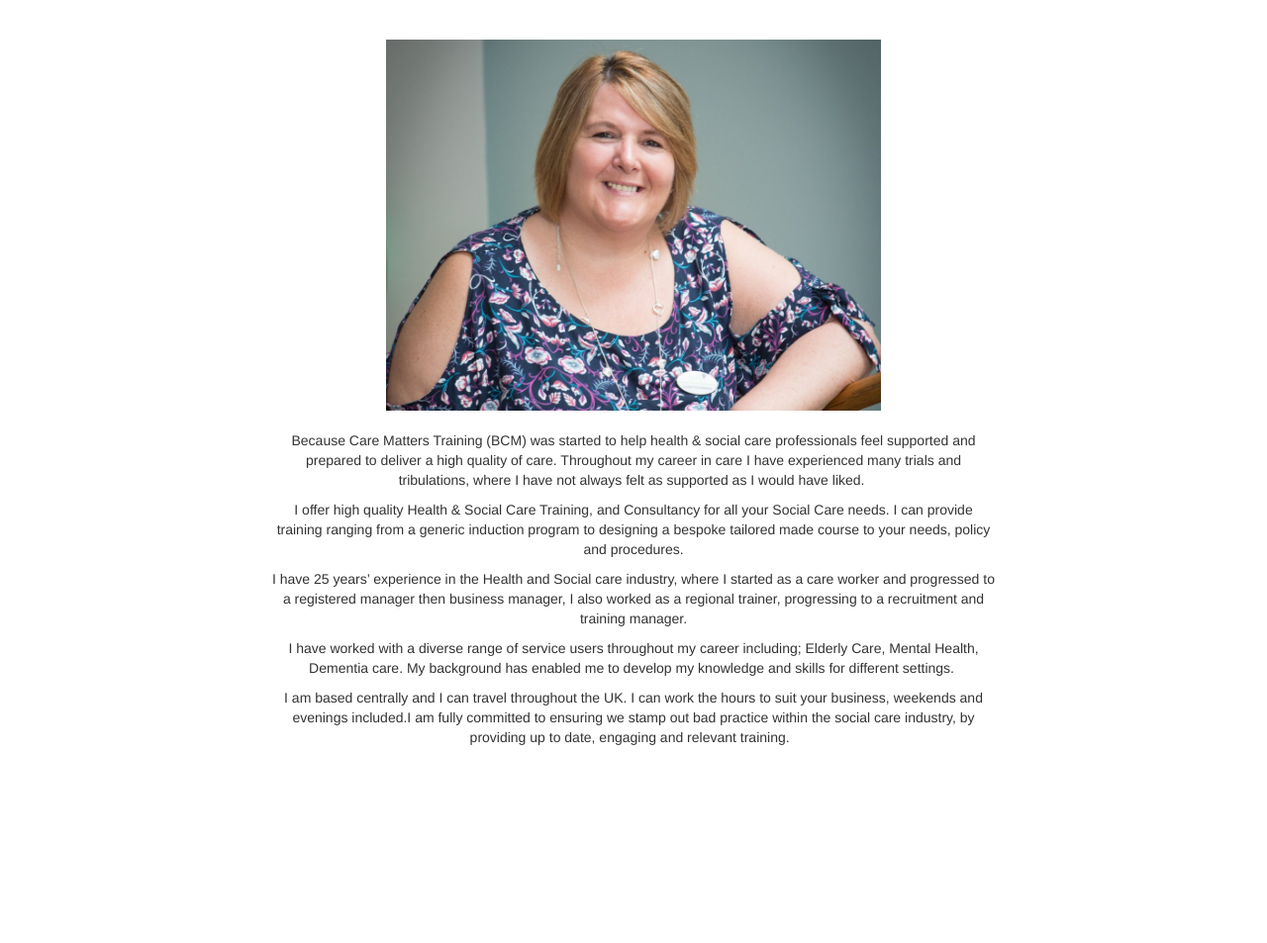
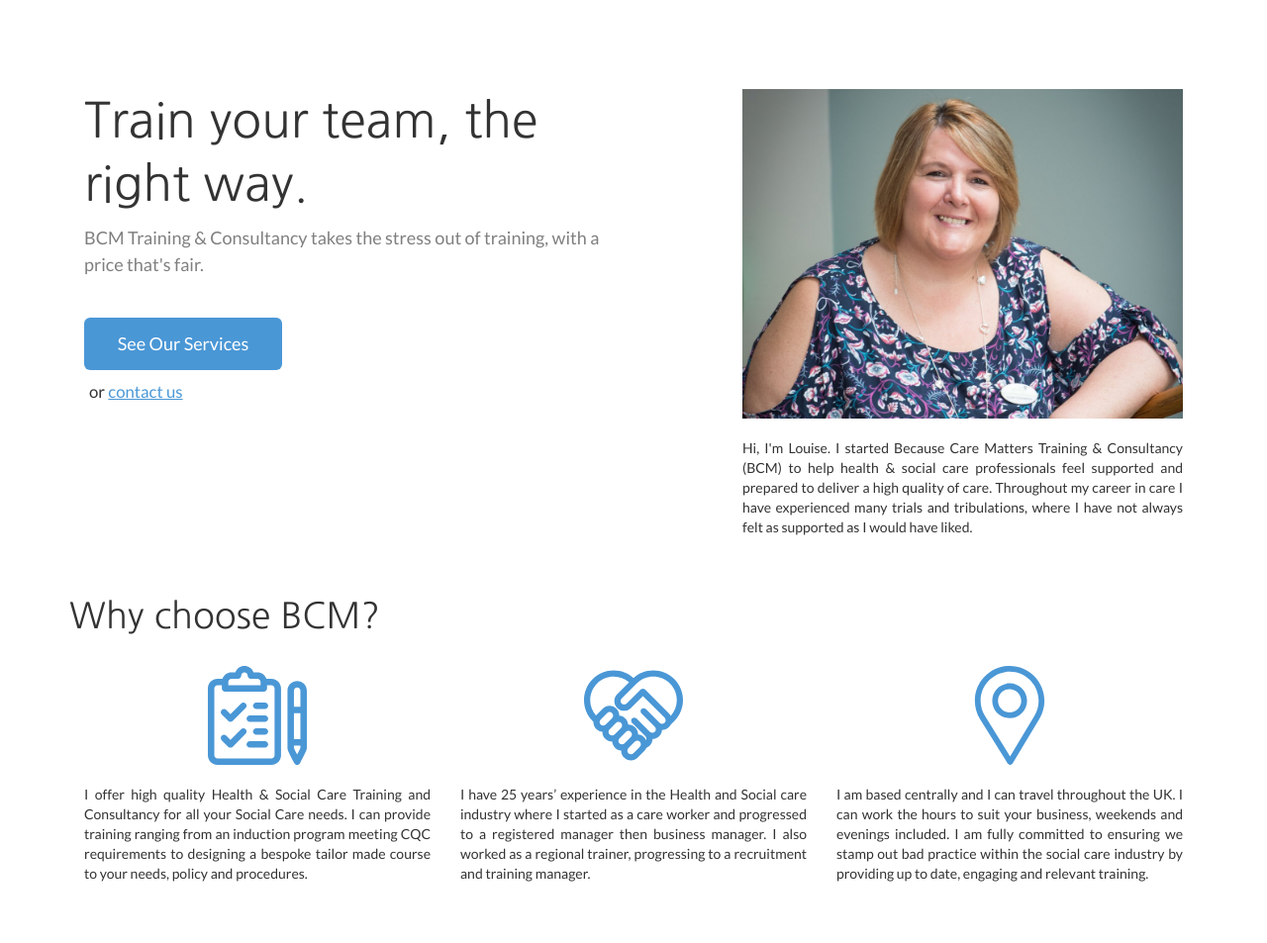
Before and after one commit to Diagnost1X/bcm-training, a Django app: page / in a window 1280 px wide. Shown: the part 100-1053 px from the top of the page at 99% size. Before the commit the page ends 853 px from the top, so only its background shows below. Run offline with Django 3.2, Linux system fonts and the light colour scheme; some libraries are stand-ins or nearby versions.

Commit message:
Add content to home page and restructure

```diff
--- a/home/static/home/css/base.css
+++ b/home/static/home/css/base.css
@@ -1,9 +1,3 @@
-#brand_logo {
-    width: 90%;
-    max-width: 500px;
-    margin-top: 20px;
-    margin-bottom: 20px;
-}
 #navbar-logo {
     height: 70px;
 }
--- /dev/null
+++ b/home/static/home/css/home.css
@@ -0,0 +1,90 @@
+@import url('https://fonts.googleapis.com/css?family=Lato|Nanum+Gothic');
+.content {
+    text-align: center;
+}
+.tile {
+    margin-top: 35px;
+}
+.containers {
+    font-family: 'Lato', sans-serif;
+    text-align: center;
+    overflow: hidden;
+}
+#lou {
+    width: 100%;
+    margin-top: 20px;
+    margin-bottom: 20px;
+}
+#header {
+    font-family: 'Nanum Gothic', sans-serif;
+    font-size: 2.5em;
+    line-height: 1.3em;
+}
+#subheader {
+    line-height: 1.5em;
+    color: rgba(0, 0, 0, 0.5);
+}
+#main-button {
+    margin-top: 40px;
+    height: auto;
+    min-width: 0;
+    min-height: 0;
+    width: 200px;
+    padding: 15px 26px;
+    font-size: 18px;
+    line-height: 21px;
+    background: #4A97D6;
+    color: #fff;
+    display: inline-block;
+    text-align: center;
+    border-radius: 6px;
+}
+#main-button:hover {
+    background: rgb(108, 168, 218);
+    color: white;
+}
+#sublink {
+    font-size: 1.2em;
+    margin-top: 10px;
+}
+#sublink > a {
+    text-decoration: underline;
+    color: #4A97D6;
+}
+#sublink > a:hover {
+    color: rgb(108, 168, 218);
+}
+#why-header {
+    font-family: 'Nanum Gothic', sans-serif;
+}
+.placeholder {
+    display: block;
+    margin: 20px auto;
+}
+@media (min-width: 768px) {
+    .containers {
+        text-align: left;
+    }
+    #top-container {
+        margin-top: 50px;
+    }
+    #bottom-container {
+        margin-top: 30px;
+        margin-bottom: 50px;
+    }
+    #main-button {
+        display: block;
+    }
+    #header {
+        font-size: 3.5em;
+    }
+    #sublink {
+        padding-left: 5px;
+    }
+    .content {
+        text-align: justify;
+    }
+    .tile {
+        margin-top: 0;
+    }
+}
--- a/home/templates/home/home.html
+++ b/home/templates/home/home.html
@@ -1,29 +1,48 @@
 {% extends "home/base.html" %}
 {% load static %}
+{% block head_css %}
+    <link rel="stylesheet" href="{% static 'home/css/home.css' %}">
+{% endblock head_css %}
 {% block content %}
-    <div class="text-center">
-        <img id="brand_logo" src="{% static 'home/img/Lou.jpg' %}" alt="BCM">
-        <article class="col-md-offset-2 col-md-8">
-            <p>
-                Because Care Matters Training (BCM) was started to help health & social care professionals feel supported and prepared to deliver a high quality of care.
-                Throughout my career in care I have experienced many trials and tribulations, where I have not always felt as supported as I would have liked.
+    <div id="top-container" class="containers">
+            <div class="col-sm-6">
+                <h1 id="header">Train your team, the right way.</h1>
+                <h4 id="subheader">BCM Training & Consultancy takes the stress out of training, with a price that's fair.</h4>
+                <a id="main-button" class="btn" href="{% url 'our_services' %}">See Our Services</a>
+                <p id="sublink">or <a href="{% url 'contact_us' %}">contact us</a></p>
+            </div>
+            <div class="col-sm-offset-1 col-sm-5">
+                <img id="lou" src="{% static 'home/img/Lou.jpg' %}" alt="BCM">
+                <article>
+                <p class="content">
+                    Hi, I'm Louise. I started Because Care Matters Training & Consultancy (BCM) to help health & social care professionals feel supported and prepared to deliver a high quality of care.
+                    Throughout my career in care I have experienced many trials and tribulations, where I have not always felt as supported as I would have liked.
+                </p>
+            </article>
+        </div>
+    </div>
+    <div id="bottom-container" class="containers">
+        <h1 id="why-header">Why choose BCM?</h1>
+        <div class="col-sm-4 tile">
+            <img class="placeholder" src="{% static 'home/img/checklist.svg' %}" alt="Checklist" width="100" height="100">
+            <p class="content">
+                I offer high quality Health & Social Care Training and Consultancy for all your Social Care needs. I can provide training ranging from an
+                induction program meeting CQC requirements to designing a bespoke tailor made course to your needs, policy and procedures.
             </p>
-            <p>
-                I offer high quality Health & Social Care Training, and Consultancy for all your Social Care needs. I can provide training ranging from a generic
-                induction program to designing a bespoke tailored made course to your needs, policy and procedures.
+        </div>
+        <div class="col-sm-4 tile">
+            <img class="placeholder" src="{% static 'home/img/agreement.svg' %}" alt="Experience" width="100" height="100">
+            <p class="content">
+                I have 25 years’ experience in the Health and Social care industry where I started as a care worker and progressed to a registered manager
+                then business manager. I also worked as a regional trainer, progressing to a recruitment and training manager.
             </p>
-            <p>
-                I have 25 years’ experience in the Health and Social care industry, where I started as a care worker and progressed to a registered manager
-                then business manager, I also worked as a regional trainer, progressing to a recruitment and training manager.
+        </div>
+        <div class="col-sm-4 tile">
+            <img class="placeholder" src="{% static 'home/img/map.svg' %}" alt="Location" width="100" height="100">
+            <p class="content">
+                I am based centrally and I can travel throughout the UK. I can work the hours to suit your business, weekends and evenings
+                included. I am fully committed to ensuring we stamp out bad practice within the social care industry by providing up to date, engaging and relevant training.
             </p>
-            <p>
-                I have worked with a diverse range of service users throughout my career including; Elderly Care, Mental Health, Dementia care.
-                My background has enabled me to develop my knowledge and skills for different settings.
-            </p>
-            <p>
-                I am based centrally and I can travel throughout the UK. I can work the hours to suit your business, weekends and evenings
-                included.I am fully committed to ensuring we stamp out bad practice within the social care industry, by providing up to date, engaging and relevant training.
-            </p>
-        </article>
+        </div>
     </div>
 {% endblock content %}
```
Also changed, not shown: README.md, home/static/home/img/agreement.svg (added), home/static/home/img/checklist.svg (added), home/static/home/img/map.svg (added).
